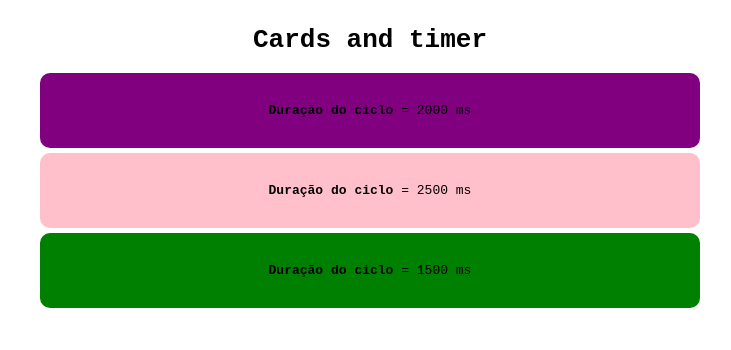
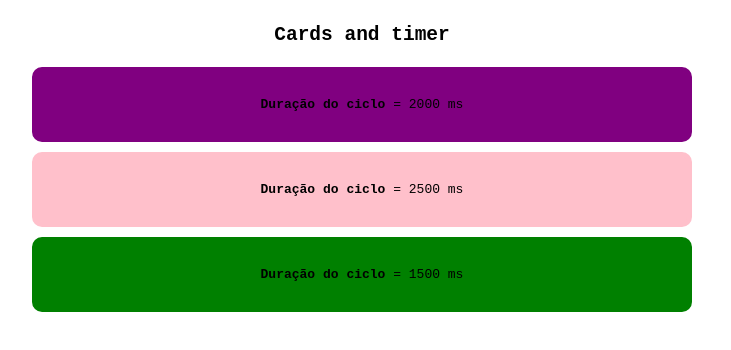
Before and after one commit to nicoleprim/lacrei-testefront, a React app in the folder lacrei-testfront/: page / in a window 1280 px wide. Shown: the whole page, without its empty margins (278-1009 px from the left). Built offline with nearby package versions, Linux system fonts and the light colour scheme.

Commit message:
ajustes - concluido

```diff
--- a/lacrei-testfront/public/index.html
+++ b/lacrei-testfront/public/index.html
@@ -28,8 +28,6 @@
     body,
     #root {
       font-family: monospace;
-      width: 100%;
-      min-height: 100vh;
     }
   </style>
 </head>
--- a/lacrei-testfront/src/Cards.js
+++ b/lacrei-testfront/src/Cards.js
@@ -15,7 +15,6 @@ const Cards = (props) => {
   }, [props.color, props.timer]);
 
   return (
-    <>
       <Box
         sx={{
           alignItems: 'center',
@@ -32,7 +31,6 @@ const Cards = (props) => {
         {background === 'transparent' ? <BounceLoader color={props.color} size={30} /> : ""}
         {message && <p><strong>Duração do ciclo</strong> = {props.timer} ms</p>}
       </Box>
-    </>
   );
 };
 
--- a/lacrei-testfront/src/Panel.js
+++ b/lacrei-testfront/src/Panel.js
@@ -1,7 +1,7 @@
 import Cards from "./Cards";
 import React from 'react';
 import data from './data.json'
-import { Container } from "@mui/material";
+import { Container } from "./StyledPanel";
 
 function Panel() {
 
@@ -10,7 +10,7 @@ function Panel() {
   });
 
   return (
-    <Container sx={{alignContent: 'center', justifyContent: 'center', textAlign: 'center', justifyItems: 'center'}} >
+    <Container>
       <h1>Cards and timer</h1>
       {newArray.map((card) => {
         return <Cards color={card.value} timer={card.duration} newArray={newArray}/>
--- /dev/null
+++ b/lacrei-testfront/src/StyledPanel.js
@@ -0,0 +1,8 @@
+import styled from "styled-components";
+
+export const Container = styled.section`
+    display: flex;
+    flex-direction: column;
+    text-align: center;
+    align-items: center;
+`
```
